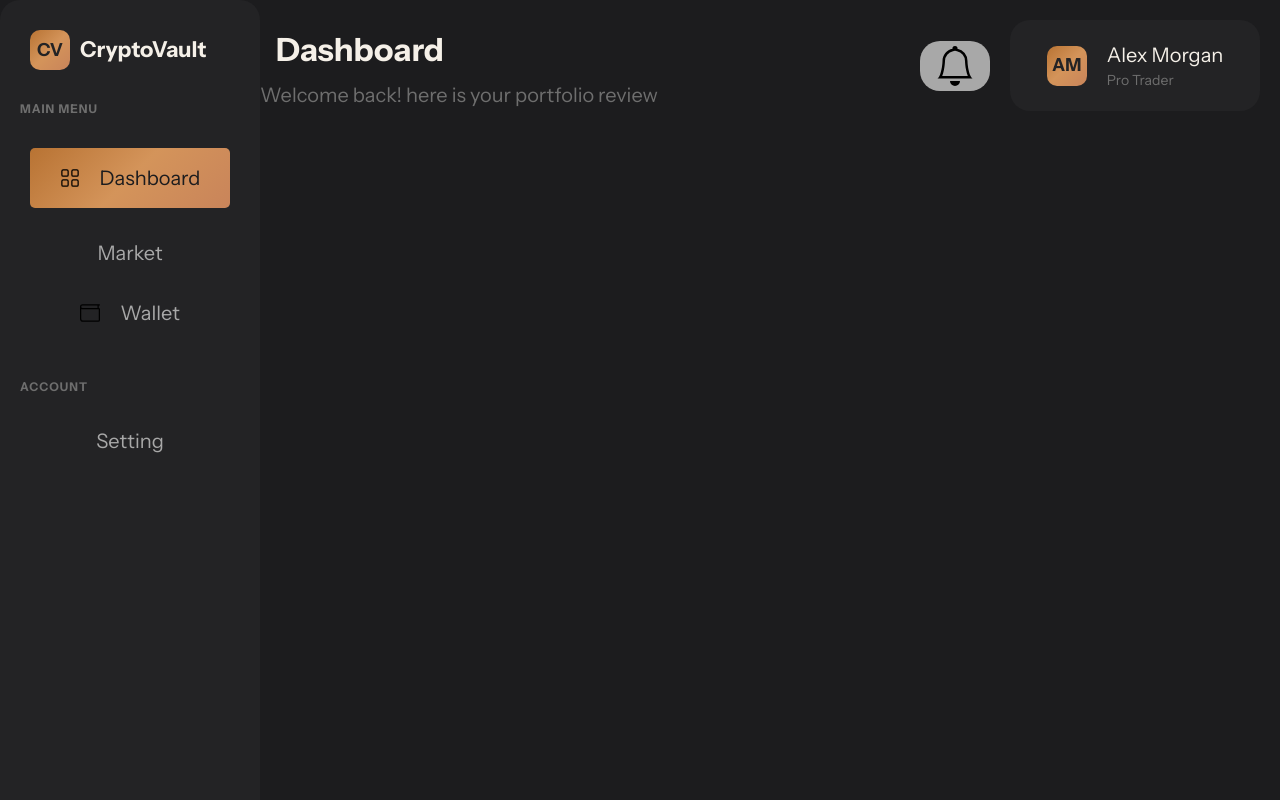
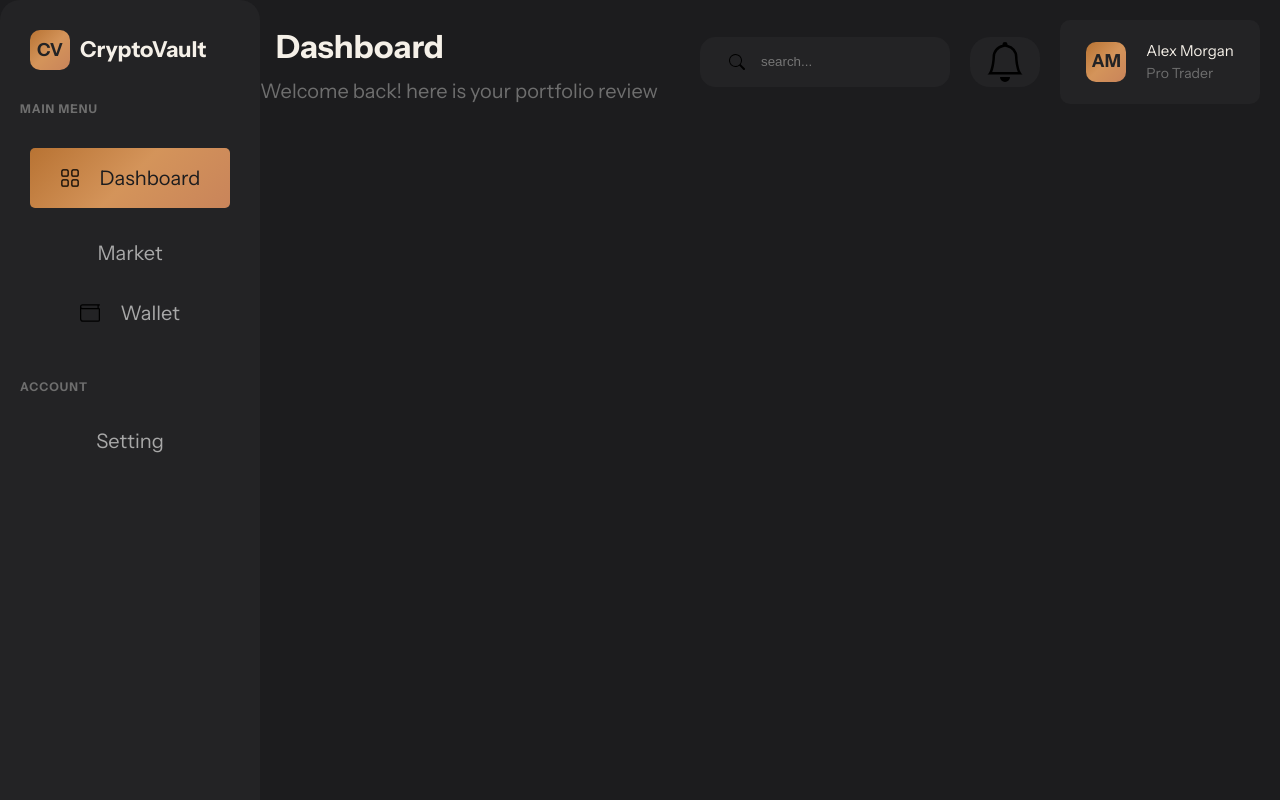
Before and after one commit to Larinwaa/Crypto-Vault, a plain HTML site: page dashboard.html in a window 1280 px wide. Shown: the top 800 px of the page. Drawn offline with Linux system fonts and the light colour scheme.

Commit message:
finished the upper heading

```diff
--- a/app.css
+++ b/app.css
@@ -192,19 +192,14 @@
     justify-content: space-between;
 }
 
-.dashboard-button{
-    display: flex;
-    width: 25rem;
-    background-color: var(--bg-secondary);
-    border-radius: 2rem;
-    padding: 2rem;
-    align-items: center;
-    justify-content: center;
+.dashboard-heading{
+    width: 20rem;
+    margin-bottom: 1rem;
+    margin-top: 1rem;
 }
 
-.dashboard-button:hover{
-    border-radius: solid 1px var(--accent-copper);
-
+.dashboard-paragraph{
+    color: var(--text-muted);
 }
 
 .sub-dashboard-container{
@@ -212,6 +207,65 @@
     align-items: center;
     gap: 2rem;
     margin: 2rem
+}
+
+.search-wrapper{
+    position: relative;
+    display: flex;
+    align-items: center;
+    width: 25rem;
+}
+
+.search{
+    width: 100%;
+    height: 5rem;
+    background-color: var(--bg-secondary);
+    border-radius: 1.5rem;
+    outline: none;
+    padding-left: 6rem;
+    border: solid 1px var(--bg-secondary);
+    color: var(--text-primary);
+}
+
+.search-icon{
+    position: absolute;
+    width: 1.6rem;
+    height: 1.6rem;
+    left: 1.2rem;
+    width: 5rem;
+}
+
+.search:focus{
+    border: solid 1px var(--accent-copper);
+}
+
+.notification{
+    width: 7rem;
+    height: 5rem;
+      background-color: var(--bg-secondary);
+    border-radius: 2rem;
+    display: flex;
+    justify-content: center;
+}
+
+.notification-bell{
+    width: 4rem;
+    color: var(--text-muted) ;
+}
+
+.dashboard-button:hover{
+    border: solid 1px var(--accent-copper);
+
+}
+
+.dashboard-button{
+    display: flex;
+    width: 20rem;
+    background-color: var(--bg-secondary);
+    border-radius: 1rem;
+    padding: 2rem;
+    align-items: center;
+    justify-content: center;
 }
 
 .dashboard-header-logo{
@@ -225,7 +279,9 @@
      justify-content: center;
      align-items: center;
      margin-right: 2rem;
-
+}
+.dashboard-p{
+    font-size: 1.5rem;
 }
 
 .pro-trader{
@@ -233,26 +289,18 @@
     font-size: 1.4rem;
 }
 
-.dashboard-heading{
-    width: 20rem;
-    margin-bottom: 1rem;
-    margin-top: 1rem;
+/* RIGHT SIDE */
+.content-wrapper{
+    display: grid;
+    grid-template-columns: 1fr 28rem;
 }
 
-.dashboard-paragraph{
-    color: var(--text-muted);
+.chart-container{
+    display: grid;
+
 }
 
-.notification{
-    width: 7rem;
-    height: 5rem;
-      background-color: var(--text-secondary);
-    border-radius: 2rem;
-    display: flex;
-    justify-content: center;
+.sub-chart-container{
+    width: 50rem;
+    background-color: green;
 }
-
-.notification-bell{
-    width: 4rem;
-    color: var(--text-muted) ;
-}
--- a/dashboard.html
+++ b/dashboard.html
@@ -55,7 +55,11 @@
 
 
                 <div class="sub-dashboard-container">
-             <!-- <input type="search" name="data"> -->
+                    <form action="/search-results" method="get" class="search-wrapper">
+                <input type="search" name="q" placeholder="search..." class="search">
+                <img src="crypto-vault-img/search.svg" alt="search-icon" class="search-icon">
+                    </form>
+
 
              <div class="notification">
                 <img src="crypto-vault-img/bell.svg" alt="notification-bell" class="notification-bell">
@@ -64,23 +68,39 @@
              <div class="dashboard-button">
                 <div class="dashboard-header-logo">AM</div>
             <div>
-            <p>Alex Morgan</p>
+            <p class="dashboard-p">Alex Morgan</p>
             <p class="pro-trader">Pro Trader</p>
             </div>
             </div>
-
-                </div>
+              </div>
+            </div>
+         </div>
 
 
+         <!-- Right Column -->
+                 <div class=" content-wrapper">
 
-            </div>
+                   <div class="chart-container">
+                    <div class="sub-chart-container">
+
+                    </div>
+                    <div></div>
+                    <div></div>
+                    <div></div>
+
+                   </div>
 
 
 
 
 
 
-         </div>
+                 </div>
+
+
+
+
+
 
     </div>
 
```
